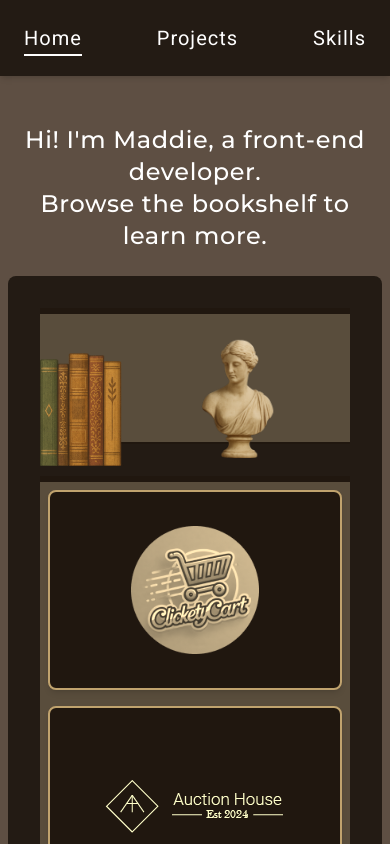
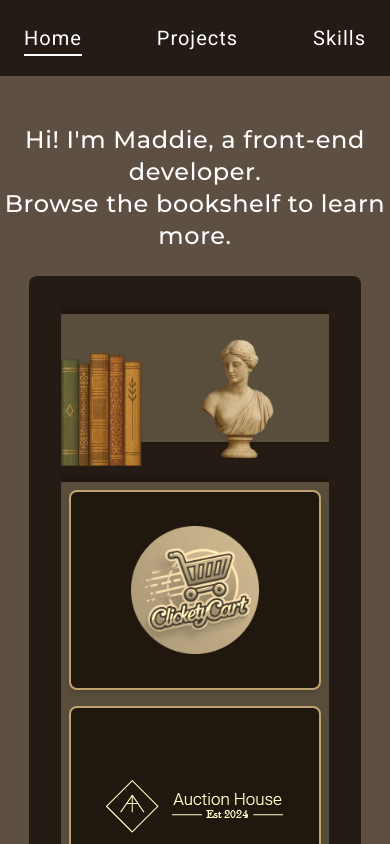
Before and after one commit to maddipaddi/maddipaddi, a React (Vite) app: page / in a window 390 px wide. Shown: the top 844 px of the page. Built offline with nearby package versions, Linux system fonts and the light colour scheme; a web font is replaced by a local one.

Commit message:
feat: change background-style for home page and fix ensuing margin problems

```diff
--- a/src/components/Bookshelf/index.jsx
+++ b/src/components/Bookshelf/index.jsx
@@ -6,10 +6,7 @@ import ClicketyCartLogo from "../../assets/CC-logo.png";
 
 export default function Bookshelf() {
   return (
-    <article className="mx-auto font-heading text-2xl font-medium tracking-wide px-2">
-      <h1 className="text-center">Hi! I'm Maddie, a front-end developer.</h1>
-      <p className="text-center ">Browse the bookshelf to learn more.</p>
-      <div className="grid gap-y-8 p-8 mt-6 bg-primary rounded-lg md:max-w-3xl xl:max-w-7xl border-b-6 border-bookshelf-border">
+    <div className="grid gap-y-8 p-8 mt-6 bg-primary rounded-lg md:max-w-3xl xl:max-w-7xl border-b-6 border-bookshelf-border justify-self-center">
       {/* Shelf 1 */}
       <div className="bg-secondary grid grid-cols-2 md:grid-cols-4 md:grid-rows-1 border-t-6 border-b-2 border-bookshelf-border">
         <img
@@ -115,6 +112,5 @@ export default function Bookshelf() {
         />
       </div>
     </div>
-    </article>
   );
 }
--- a/src/components/layout/index.jsx
+++ b/src/components/layout/index.jsx
@@ -6,7 +6,7 @@ export default function Layout() {
   return (
     <>
       <Header />
-      <main className="flex flex-col flex-grow mt-12">
+      <main className="flex flex-col flex-grow">
         <Outlet />
       </main>
       <Footer />
--- a/src/index.css
+++ b/src/index.css
@@ -31,7 +31,7 @@ body,
 }
 
 body {
-  background-color: #5e4f43;
+  background-color: #594d3c;
   color: #fff;
 }
 
--- a/src/pages/About.jsx
+++ b/src/pages/About.jsx
@@ -1,3 +1,9 @@
 export default function About() {
-  return <h1>This is the About</h1>;
+  return (
+    <article>
+      <h1 className="text-3xl font-heading font-semibold mt-16 mb-8 text-center">
+        About me
+      </h1>
+    </article>
+  );
 }
--- a/src/pages/Home.jsx
+++ b/src/pages/Home.jsx
@@ -1,5 +1,11 @@
 import Bookshelf from "../components/Bookshelf";
 
 export default function Home() {
-  return <Bookshelf />;
+  return (
+    <article className="mx-auto font-heading text-2xl font-medium tracking-wide bg-[#5E4F43] w-full pt-12">
+      <h1 className="text-center">Hi! I'm Maddie, a front-end developer.</h1>
+      <p className="text-center ">Browse the bookshelf to learn more.</p>
+      <Bookshelf />
+    </article>
+  );
 }
--- a/src/pages/Projects.jsx
+++ b/src/pages/Projects.jsx
@@ -6,7 +6,7 @@ import ClicketyCartLogo from "../assets/CC-logo.png";
 export default function Projects() {
   return (
     <article className="px-2 md:px-8 lg:px-28">
-      <h1 className="text-3xl font-heading font-semibold mb-8 text-center">
+      <h1 className="text-3xl font-heading font-semibold mt-16 mb-8 text-center">
         All Projects
       </h1>
       <div className="grid md:grid-cols-2 lg:grid-cols-3 xl:grid-cols-4 mb-8">
--- a/src/pages/SingleProjectPage.jsx
+++ b/src/pages/SingleProjectPage.jsx
@@ -9,7 +9,7 @@ export default function SingleProjectPage() {
   if (!project) return <p>Project not found.</p>;
 
   return (
-    <article className="max-w-7xl mx-auto p-4 md:p-8 grid grid-cols-1 md:grid-cols-3 gap-10 md:text-lg">
+    <article className="max-w-7xl mx-auto mt-12 p-4 md:p-8 grid grid-cols-1 md:grid-cols-3 gap-10 md:text-lg">
       <div className="bg-bookshelf-border border-2 border-accent-gold self-center p-6 rounded">
         <img
           src={project.icon}
```
Lines whose indentation alone changed are shown as unchanged.
